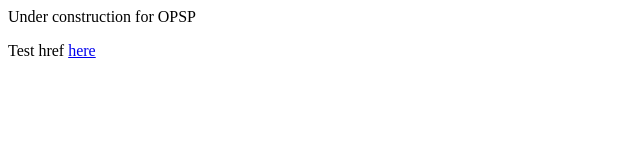
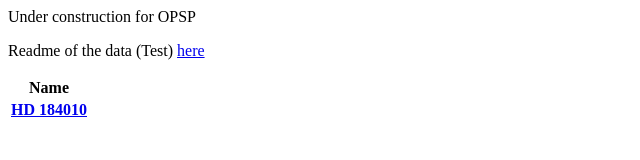
Before and after one commit to okayamapsp/okayamapsp.github.io, a plain HTML site: page index.html in a window 1280 px wide. Shown: the whole page, without its empty margins (0-640 px from the left). Drawn offline with Linux system fonts and the light colour scheme.

Commit message:
Update index.html and test table

```diff
--- a/index.html
+++ b/index.html
@@ -1,3 +1,12 @@
 <p>Under construction for OPSP</p>
 
-<p>Test href <a href="data/readme.txt">here</a> </p>
+<p>Readme of the data (Test) <a href="data/readme.txt">here</a> </p>
+
+<table>
+  <tr>
+    <th>Name</th>
+  </tr>
+  <tr>
+    <th><a href="data/readme.txt">HD 184010</a></th>
+  </tr>
+</table>
```
